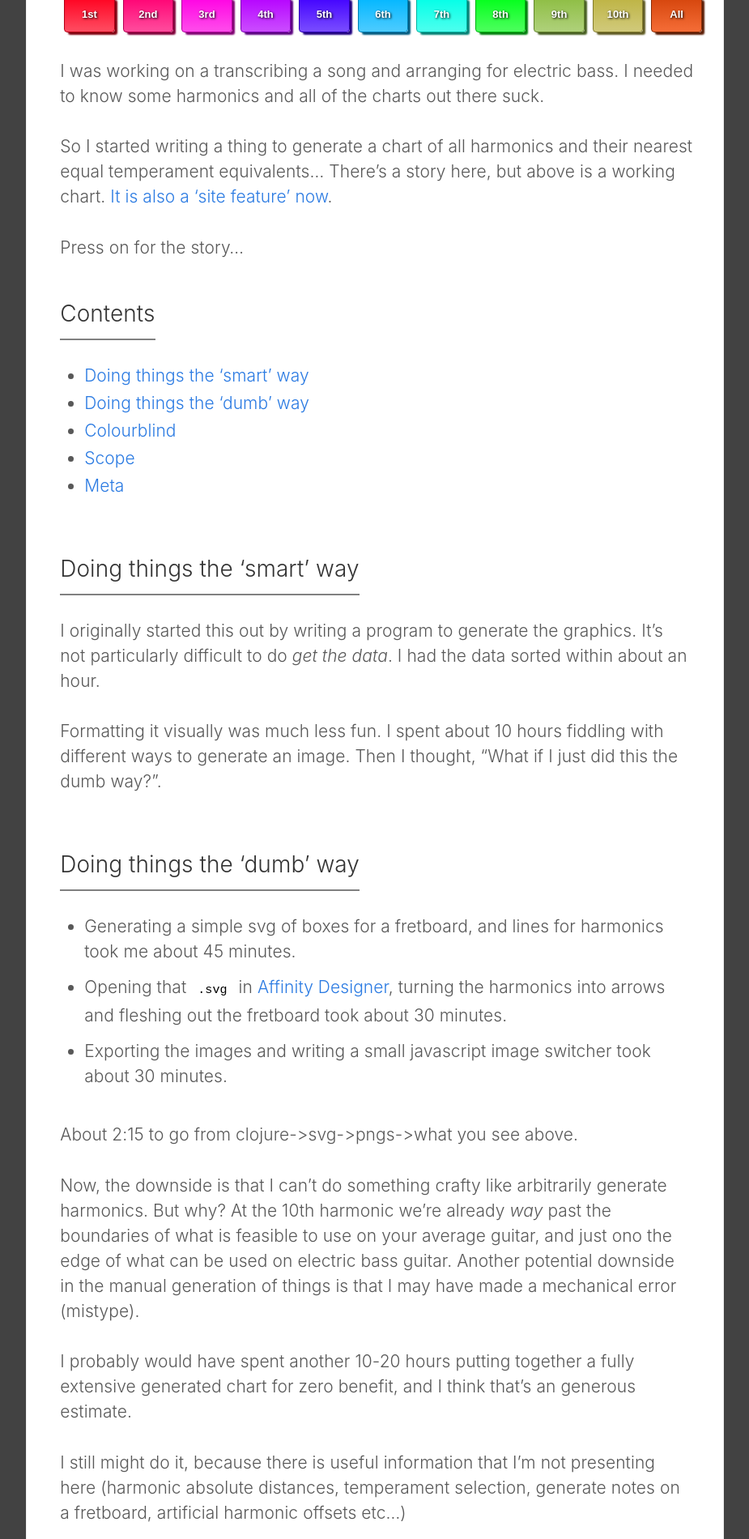
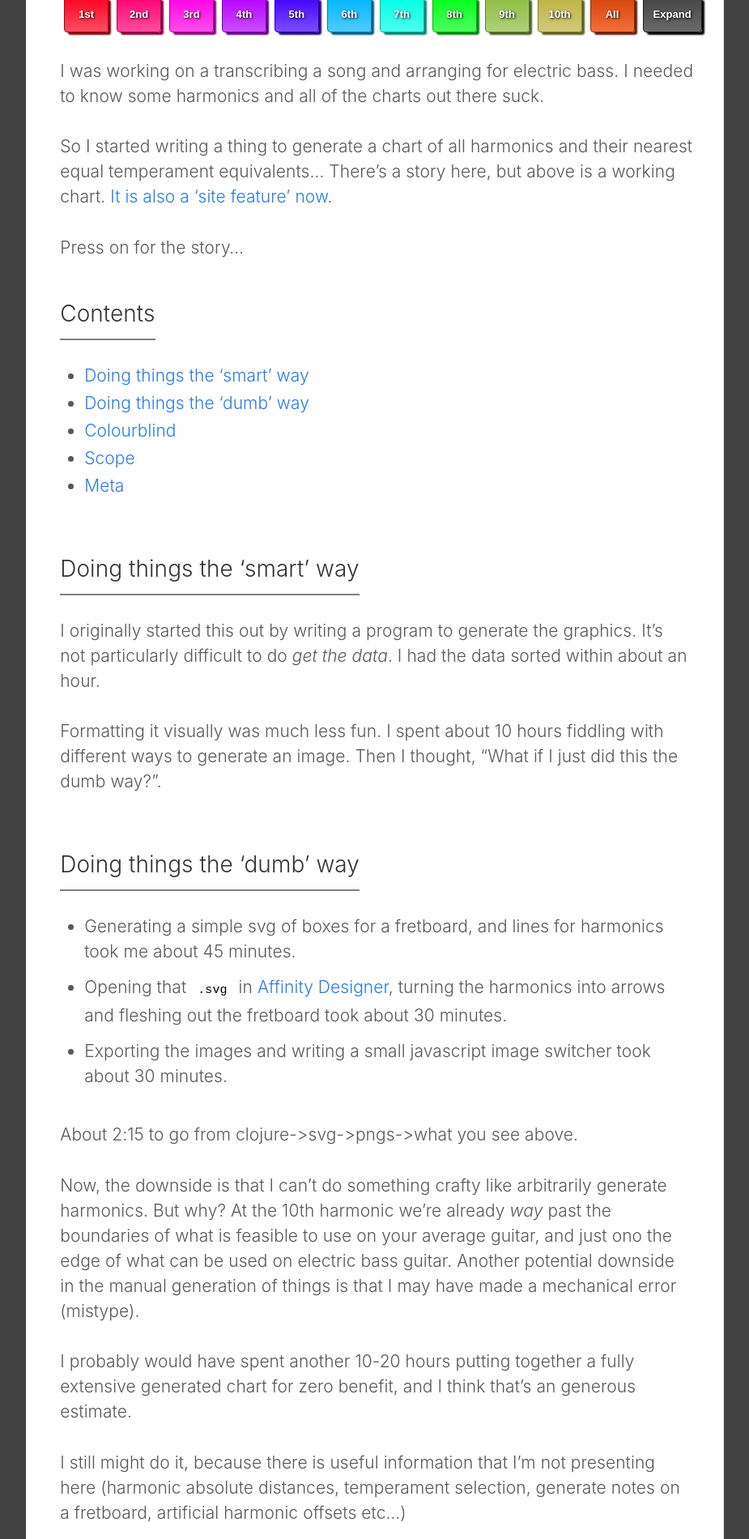
Before and after one commit to RobertARandolph/AdmiralBumbleBee.com, a Jekyll site: the page built from _posts/2020-10-11-String-Harmonic-Calculator.md, in a window 1280 px wide. Shown: the part 483-2383 px from the top of the page at 81% size, without its empty margins (194-1119 px from the left). Built offline with Jekyll 4.4.1, drawn with Linux system fonts in a browser that asks for light colours.

Commit message:
add expand button and preloading

```diff
--- a/_includes/harmonics.html
+++ b/_includes/harmonics.html
@@ -1,5 +1,15 @@
 <div id="h-chart">
-    <img src="/assets/Harmonics/AllMarkers.png">
+    <img harmonic="all" class="h-visible" src="/assets/Harmonics/AllMarkers.png">
+    <img harmonic="1" class="h-invisible" src="/assets/Harmonics/1.png">
+    <img harmonic="2" class="h-invisible" src="/assets/Harmonics/2.png">
+    <img harmonic="3" class="h-invisible" src="/assets/Harmonics/3.png">
+    <img harmonic="4" class="h-invisible" src="/assets/Harmonics/4.png">
+    <img harmonic="5" class="h-invisible" src="/assets/Harmonics/5.png">
+    <img harmonic="6" class="h-invisible" src="/assets/Harmonics/6.png">
+    <img harmonic="7" class="h-invisible" src="/assets/Harmonics/7.png">
+    <img harmonic="8" class="h-invisible" src="/assets/Harmonics/8.png">
+    <img harmonic="9" class="h-invisible" src="/assets/Harmonics/9.png">
+    <img harmonic="10" class="h-invisible" src="/assets/Harmonics/10.png">
 </div>
 
 <span id="h-selector">
@@ -14,9 +24,13 @@
 <span class="h-button" harmonic="9">9th</span>
 <span class="h-button" harmonic="10">10th</span>
 <span class="h-button" harmonic="all">All</span>
+<span class="h-button" harmonic="expand">Expand</span>
 <span>
 
 <script>
+
+    var h_expanded;
+
     window.addEventListener('DOMContentLoaded', (event) => {
         var h_buttons = document.querySelectorAll(".h-button");
         for(i = 0; i < h_buttons.length;i++ ) {
@@ -30,11 +44,36 @@
         }
     });
 
+    function clear_all_harmonics() {
+        var h_imgs = document.querySelectorAll("#h-chart img");
+        for(i = 0; i < h_imgs.length;i++ ) {
+            h_imgs[i].classList.remove("h-visible");
+            h_imgs[i].classList.remove("h-border");
+            h_imgs[i].classList.add("h-invisible");
+        }
+    }
+    function show_all_harmonics() {
+        var h_imgs = document.querySelectorAll("#h-chart img");
+        for(i = 0; i < h_imgs.length;i++ ) {
+            h_imgs[i].classList.remove("h-invisible");
+            h_imgs[i].classList.add("h-visible");
+            h_imgs[i].classList.add("h-border");
+        }
+    }
+
     function switch_harmonic(e) {
         h = e.target.getAttribute("harmonic");
-        if (h == "all")
-            document.querySelector("#h-chart img").setAttribute("src", "/assets/Harmonics/AllMarkers.png");
-        else
-            document.querySelector("#h-chart img").setAttribute("src", "/assets/Harmonics/" + h + ".png");
+        if (h !== "expand") {
+            clear_all_harmonics();
+            document.querySelector("#h-chart img[harmonic='" + h + "']").classList.add("h-visible");
+            document.querySelector("#h-chart img[harmonic='" + h + "']").classList.remove("h-invisible");
+            if (h_expanded == true) {
+                e.target.scrollIntoView({behavior: "smooth", block: "end", inline: "nearest"});
+                h_expanded = false;
+            }
+        } else {
+            show_all_harmonics();
+            h_expanded = true;
+        }
     }
 </script>
--- a/_sass/_layout.scss
+++ b/_sass/_layout.scss
@@ -792,7 +792,7 @@
   border: 1px solid black;
   border-radius: 3px;
   margin: 0 5px 0 5px;
-  width: 8%;
+  width: 7%;
   text-align: center;
   // background:linear-gradient(to bottom, #77b55a 5%, #72b352 100%);
   border-radius: 4px;
@@ -808,9 +808,9 @@
 }
 
 $h-colours: #ff001f, #ff0073, #ff00e3, #b500ff, #4100ff, #00b6ff, #00ffe7,
-  #00ff19, #8dbd42, #bdb342, #d4440b;
+  #00ff19, #8dbd42, #bdb342, #d4440b, #444;
 
-@for $i from 1 through 11 {
+@for $i from 1 through 12 {
   .h-button:nth-child(#{$i}) {
     background-color: nth($h-colours, $i);
     background:linear-gradient(to bottom, nth($h-colours, $i), lighten(nth($h-colours, $i), 15%) 100%);
@@ -826,8 +826,19 @@
   }
 }
 
+.h-border {
+    border-top: 2px solid black;
+}
+
 .h-button:active {
   position: relative;
   top: 3px;
   left: 3px;
 }
+
+.h-visible {
+    display: inline;
+}
+.h-invisible {
+    display: none;
+}
```
